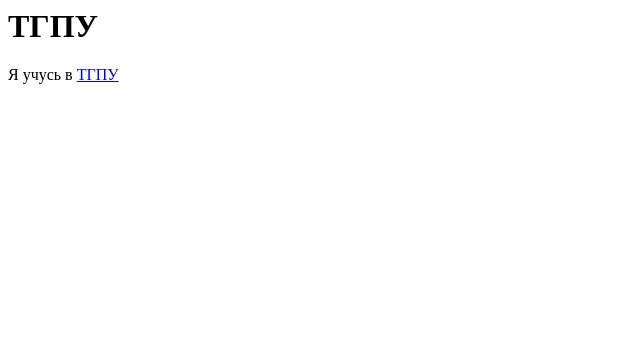
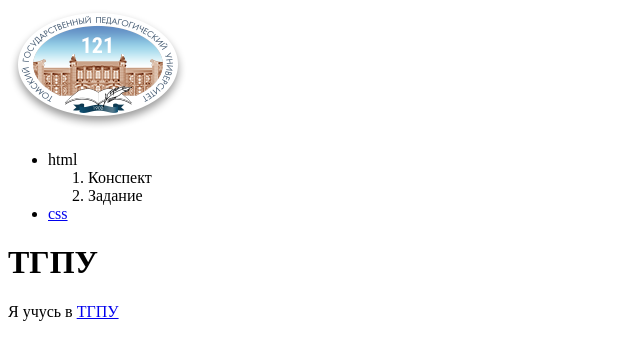
Before and after one commit to thnkstrn/thnkstrn.github.io, a plain HTML site: page index.html in a window 1280 px wide. Shown: the whole page, without its empty margins (0-640 px from the left). Drawn offline with Linux system fonts and the light colour scheme.

Commit message:
css page

```diff
--- a/index.html
+++ b/index.html
@@ -1,9 +1,20 @@
-<!docttpe html>
+<!doctype html>
 <html>
        <head>
              <title>ТГПУ</title>
        </head>
        <body>
+        <img src="./gerbtspu118.png">
+        <ul>
+            <li>
+                html
+                <ol>
+                    <li>Конспект</li>
+                    <li>Задание</li>
+                </ol>
+            </li>
+            <li><a href="./css.html">css</a></li>
+        </ul>
             <h1>ТГПУ</h1>
             <p>Я учусь в
                 <a href="https://www.tspu.edu.ru">ТГПУ</a>
```
Also changed, not shown: css.html (added, +23 -0 lines), gerbtspu118.png (added), 1 other file.
